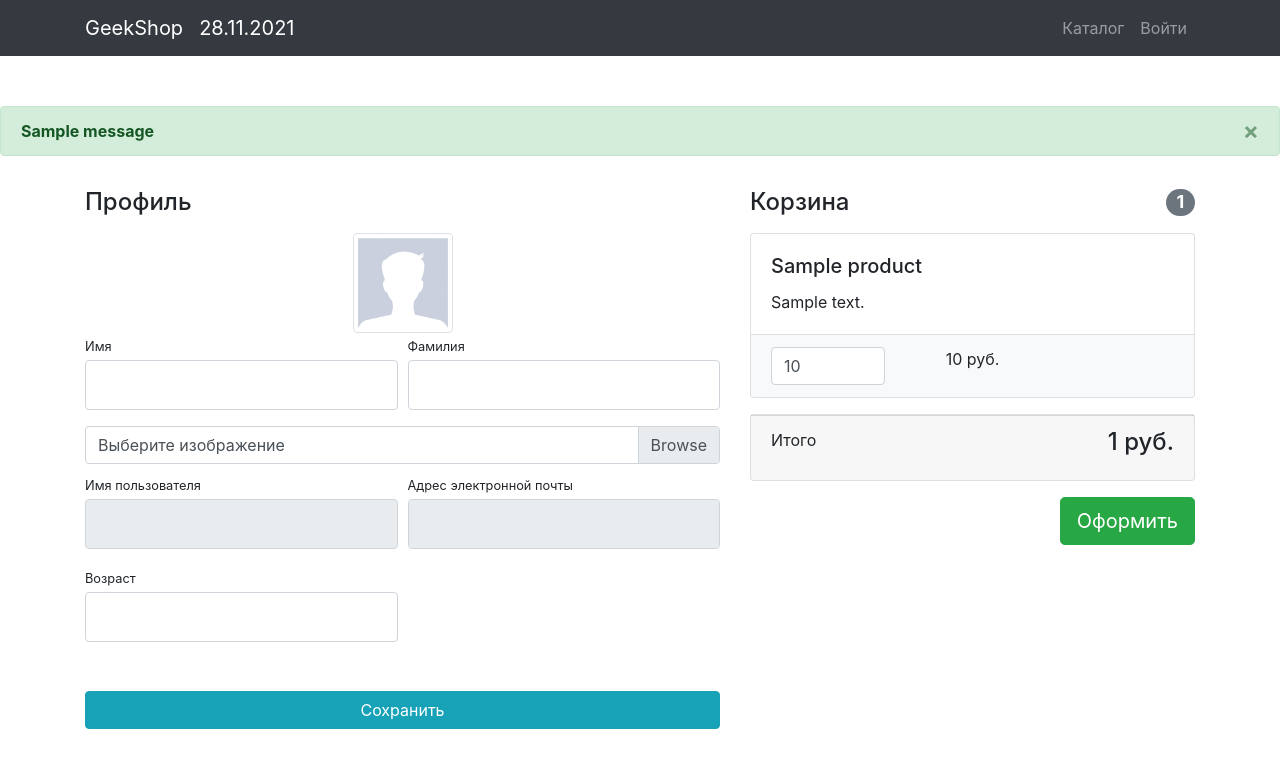
After one commit to reb33/geekshop, a Django app: template authapp/templates/authapp/profile.html in a window 1280 px wide. The commit adds this page. Shown: the top 768 px of the page. Run offline with Django 3.2, Linux system fonts and the light colour scheme; tables that the repository leaves empty hold one stand-in row (values such as "Sample post"); the template is opened without the code that fills it: values that come from a table or form of the project are taken from there, most other values are stand-ins (such as "Sample title", 1, 10 or a date in 2020); one stand-in notice (Sample message) is shown; parts of the project's set-up code (start-up, migrations or seed data) failed here and were passed over; some libraries are stand-ins or nearby versions.

Commit message:
add basket app, profile, validators

```diff
--- a/authapp/forms.py
+++ b/authapp/forms.py
@@ -1,6 +1,12 @@
-from django.contrib.auth.forms import AuthenticationForm, UserCreationForm
+from curses.ascii import isdigit
+from string import digits
+
+from django import forms
+from django.contrib.auth.forms import AuthenticationForm, UserCreationForm, UserChangeForm
+from django.core.exceptions import ValidationError
 
 from authapp.models import ShopUser
+from authapp.validators import check_name, check_size_file
 
 
 class ShopUserLoginForm(AuthenticationForm):
@@ -31,3 +37,40 @@ class ShopUserRegistrationForm(UserCreationForm):
         self.fields['password2'].widget.attrs['placeholder'] = 'Подтвердите пароль'
         for field_name, field in self.fields.items():
             field.widget.attrs['class'] = 'form-control py-4'
+
+    def clean_first_name(self):
+        check_name(self.cleaned_data['first_name'])
+        return self.cleaned_data['first_name']
+
+    def clean_last_name(self):
+        check_name(self.cleaned_data['last_name'])
+        return self.cleaned_data['last_name']
+
+
+class UserProfileForm(UserChangeForm):
+    avatar = forms.FileField(widget=forms.FileInput, required=False, validators=[check_size_file])
+    age = forms.IntegerField(widget=forms.NumberInput, required=False, label='Возраст')
+
+    class Meta:
+        model = ShopUser
+        fields = ['first_name', 'last_name', 'username', 'email', 'avatar', 'age']
+
+    def __init__(self, *args, **kwargs):
+        super().__init__(*args, **kwargs)
+        self.fields['username'].widget.attrs['aria-describedby'] = 'usernameHelp'
+        self.fields['username'].widget.attrs['readonly'] = True
+
+        self.fields['email'].widget.attrs['aria-describedby'] = 'emailHelp'
+        self.fields['email'].widget.attrs['readonly'] = True
+        for field_name, field in self.fields.items():
+            field.widget.attrs['class'] = 'form-control py-4'
+        self.fields['avatar'].widget.attrs['class'] = 'custom-file-input'
+        self.fields['avatar'].widget.attrs['size'] = 50
+
+    def clean_first_name(self):
+        check_name(self.cleaned_data['first_name'])
+        return self.cleaned_data['first_name']
+
+    def clean_last_name(self):
+        check_name(self.cleaned_data['last_name'])
+        return self.cleaned_data['last_name']
--- a/authapp/models.py
+++ b/authapp/models.py
@@ -6,4 +6,4 @@ from django.contrib.auth.models import AbstractUser
 
 class ShopUser(AbstractUser):
     avatar = models.ImageField(upload_to='users_avatars', blank=True)
-    age = models.PositiveIntegerField(verbose_name='возраст')
+    age = models.PositiveIntegerField(verbose_name='возраст', default=18)
--- a/authapp/templates/authapp/login.html
+++ b/authapp/templates/authapp/login.html
@@ -1,9 +1,11 @@
 {% extends 'authapp/base.html' %}
 {% block card_header %}Авторизация{% endblock %}
 {% block card_body %}
+
     <form action="{% url 'authapp:login' %}" method="post">
         {% csrf_token %}
-        {{ form.errors }}
+
+{#        {{ form.errors }}#}
         {% for field in form %}
         <div class="form-group">
             <label class="small mb-1" for="{{ field.id_for_label }}">{{ field.label }}</label>
--- /dev/null
+++ b/authapp/templates/authapp/profile.html
@@ -0,0 +1,62 @@
+{% extends 'base.html' %}
+{% load static %}
+{% block css %}
+    <link href="{% static 'css/profile.css' %}" rel="stylesheet">
+{% endblock %}
+{#<body class="bg-light">#}
+<!-- Navigation -->
+
+{% block content %}
+
+    <div class="container">
+        <div class="row">
+            <div class="col-lg-7">
+                <h4 class="mt-3 mb-3">Профиль</h4>
+                <div class="col-lg-12 text-center">
+                    <img width="100" height="100"
+                         src="{% if user.avatar %} {{ user.avatar.url }} {% else %} {% static 'vendor/img/users/default_avatar.jpg' %}{% endif %}"
+                         class="img-thumbnail">
+                </div>
+                <form action="{% url "authapp:profile" %}" method="post" enctype="multipart/form-data">
+                    {% csrf_token %}
+                    <div class="form-row">
+                        {% with field=form.first_name %}
+                            {% include "authapp/profile_field.html" %}
+                        {% endwith %}
+                        {% with field=form.last_name %}
+                            {% include "authapp/profile_field.html" %}
+                        {% endwith %}
+                    </div>
+                    <div class="form-row mb-2">
+                        <div class="col-lg-12">
+                            <div class="custom-file">
+                                {{ form.avatar }}
+                                <label class="custom-file-label" for="{{ form.avatar.id_for_label }}">Выберите
+                                    изображение</label>
+                            </div>
+                        </div>
+                    </div>
+                    <div class="form-row">
+                        {% with field=form.username %}
+                            {% include "authapp/profile_field.html" %}
+                        {% endwith %}
+                        {% with field=form.email %}
+                            {% include "authapp/profile_field.html" %}
+                        {% endwith %}
+                    </div>
+                    <div class="form-row">
+                        {% with field=form.age %}
+                            {% include "authapp/profile_field.html" %}
+                        {% endwith %}
+                    </div>
+                    <div class="form-row">
+                        <div class="col-lg-12" style="margin-top: 33px;">
+                            <input class="btn btn-info btn-block" type="submit" value="Сохранить">
+                        </div>
+                    </div>
+                </form>
+            </div>
+            {% include "baskets/profile_baskets.html" %}
+        </div>
+    </div>
+{% endblock %}
--- /dev/null
+++ b/authapp/templates/authapp/profile_field.html
@@ -0,0 +1,6 @@
+<div class="col-lg-6">
+    <div class="form-group">
+        <label class="small mb-1" for="{{ field.id_for_label }}">{{ field.label }}</label>
+        {{ field }}
+    </div>
+</div>
--- a/authapp/templates/authapp/register.html
+++ b/authapp/templates/authapp/register.html
@@ -1,10 +1,9 @@
 {% extends 'authapp/base.html' %}
-{% block flex_width %}"col-lg-7"{% endblock %}
+{% block flex_width %}<div class="col-lg-7">{% endblock %}
 {% block card_header %}Создать аккаунт{% endblock %}
 {% block card_body %}
     <form method="post" action="{% url "authapp:register" %}">
         {% csrf_token %}
-        {{ form.errors }}
         {% for field in form %}
             {% if forloop.counter0|divisibleby:"2" is True %}
                 <div class="form-row">
--- a/authapp/urls.py
+++ b/authapp/urls.py
@@ -1,11 +1,12 @@
 from django.urls import path
 
-from authapp.views import login, register, logout
+from authapp.views import login, register, logout, profile
 
 app_name = 'authapp'
 
 urlpatterns = [
     path('login', login, name='login'),
     path('logout', logout, name='logout'),
-    path('register', register, name='register')
+    path('register', register, name='register'),
+    path('profile', profile, name='profile')
 ]
--- /dev/null
+++ b/baskets/templates/baskets/profile_baskets.html
@@ -0,0 +1,40 @@
+<div class="col-lg-5">
+    {% if baskets %}
+        <h4 class="mt-3 mb-3 d-flex justify-content-between align-items-center mb-3">
+            Корзина <span class="badge badge-secondary badge-pill">{{ baskets.0.total_quantity }}</span>
+        </h4>
+        {% for basket in baskets %}
+            <div class="card mb-3">
+                <div class="card-body">
+                    <h5 class="card-title">{{ basket.product.name }}</h5>
+                    <p class="card-text">{{ basket.product.desc }}</p>
+                </div>
+                <ul class="list-group list-group-flush">
+                    <li class="list-group-item bg-light">
+                        <div class="row text-center">
+                            <div class="col-lg-4">
+                                <input name="basketID" type="number" class="form-control"
+                                       value="{{ basket.quantity }}" min="0">
+                            </div>
+                            <div class="col-lg-4">{{ basket.sum }} руб.</div>
+                            <div class="col-lg-4">
+                                <a href="{% url "baskets:basket_remove" basket.id %}">
+                                    <i class="fas fa-trash"></i>
+                                </a>
+                            </div>
+                        </div>
+                    </li>
+                </ul>
+            </div>
+        {% endfor %}
+        <div class="card mb-3">
+            <div class="card-footer">
+                <p class="float-left">Итого</p>
+                <h4 class="float-right">{{ baskets.0.total_sum }} руб.</h4>
+            </div>
+        </div>
+        <button type="button" class="btn btn-success btn-lg float-right">Оформить</button>
+    {% else %}
+        <h4 class="mt-3 mb-3 text-center">Корзина пуста</h4>
+    {% endif %}
+</div>
--- /dev/null
+++ b/baskets/urls.py
@@ -0,0 +1,10 @@
+from django.urls import path
+
+from baskets.views import basket_add, basket_remove
+
+app_name = 'baskets'
+
+urlpatterns = [
+    path('add/<int:id>/', basket_add, name='basket_add'),
+    path('remove/<int:basket_id>/', basket_remove, name='basket_remove')
+]
--- a/geekshop/settings.py
+++ b/geekshop/settings.py
@@ -38,7 +38,8 @@ INSTALLED_APPS = [
     'django.contrib.messages',
     'django.contrib.staticfiles',
     'products',
-    'authapp'
+    'authapp',
+    'baskets'
 ]
 
 MIDDLEWARE = [
@@ -130,3 +131,4 @@ MEDIA_ROOT = os.path.join(BASE_DIR, 'media')
 
 DEFAULT_AUTO_FIELD = 'django.db.models.BigAutoField'
 AUTH_USER_MODEL = 'authapp.ShopUser'
+LOGIN_URL = 'authapp:login'
--- a/geekshop/urls.py
+++ b/geekshop/urls.py
@@ -23,5 +23,6 @@ urlpatterns = [
     path('', products.main, name='main'),
     path('products/', include('products.urls', namespace='products')),
     path('auth/', include('authapp.urls', namespace='authapp')),
+    path('baskets/', include('baskets.urls', namespace='baskets')),
     path('admin/', admin.site.urls),
 ] + static(settings.MEDIA_URL, document_root=settings.MEDIA_ROOT)
--- a/products/templates/base.html
+++ b/products/templates/base.html
@@ -42,7 +42,7 @@
                 {% endblock %}
                 {% if user.is_authenticated %}
                     <li class="nav-item">
-                        <a class="nav-link" href="auth/profile.html">User
+                        <a class="nav-link" href="{% url "authapp:profile" %}">User
                             <i class="fas fa-user-circle"></i>
                         </a>
                     </li>
@@ -64,6 +64,7 @@
         </div>
     </div>
 </nav>
+{% include "show_error_and_mess.html" %}
 
 <!-- Page Content -->
 {% block content %}{% endblock %}
--- a/products/templates/products.html
+++ b/products/templates/products.html
@@ -83,7 +83,7 @@
                             <p class="card-text">{{ product.desc }}</p>
                         </div>
                         <div class="card-footer text-center">
-                            <button type="button" class="btn btn-outline-success">Отправить в корзину</button>
+                            <a href="{% url "baskets:basket_add" product.id %}" type="button" class="btn btn-outline-success">Отправить в корзину</a>
                         </div>
                     </div>
                 </div>
--- /dev/null
+++ b/products/templates/show_error_and_mess.html
@@ -0,0 +1,21 @@
+{% if form.errors %}
+    <div class="alert alert-warning alert-dismissible fade show" role="alert"
+         style="margin-top: 50px;">
+        {% for k,v in form.errors.items %}
+            <strong>{{ v }}</strong>
+        {% endfor %}
+        <button type="button" class="close" data-dismiss="alert" aria-label="Close">
+            <span aria-hidden="true">&times;</span>
+        </button>
+    </div>
+{% elif messages %}
+    <div class="alert alert-success alert-dismissible fade show" role="alert"
+         style="margin-top: 50px;">
+        {% for mess in messages %}
+            <strong>{{ mess }}</strong>
+        {% endfor %}
+        <button type="button" class="close" data-dismiss="alert" aria-label="Close">
+            <span aria-hidden="true">&times;</span>
+        </button>
+    </div>
+{% endif %}
```
Also changed, not shown: authapp/templates/authapp/base.html (+2 -8 lines), authapp/validators.py (added, +17 -0 lines), authapp/views.py (+22 -2 lines).
